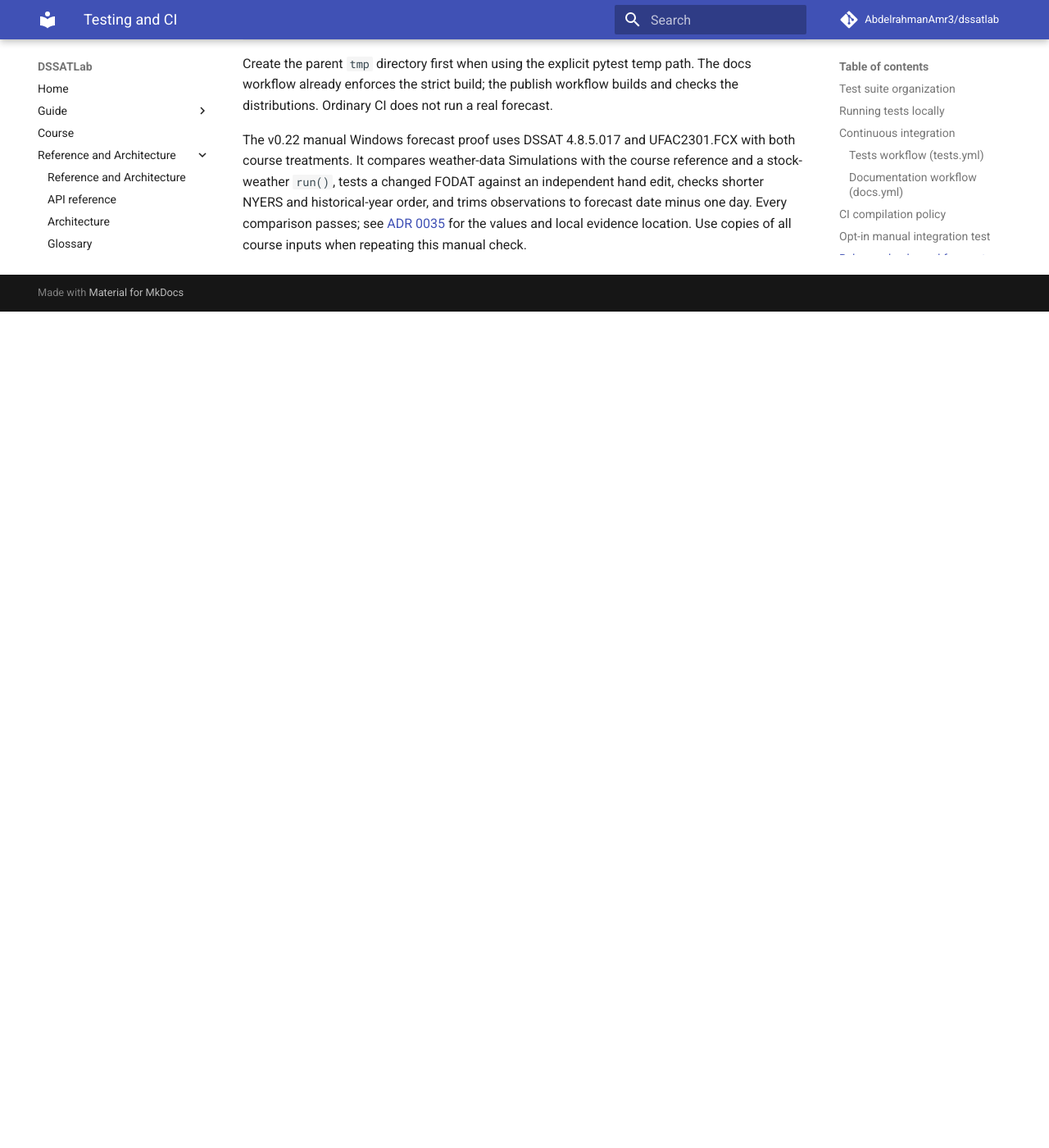
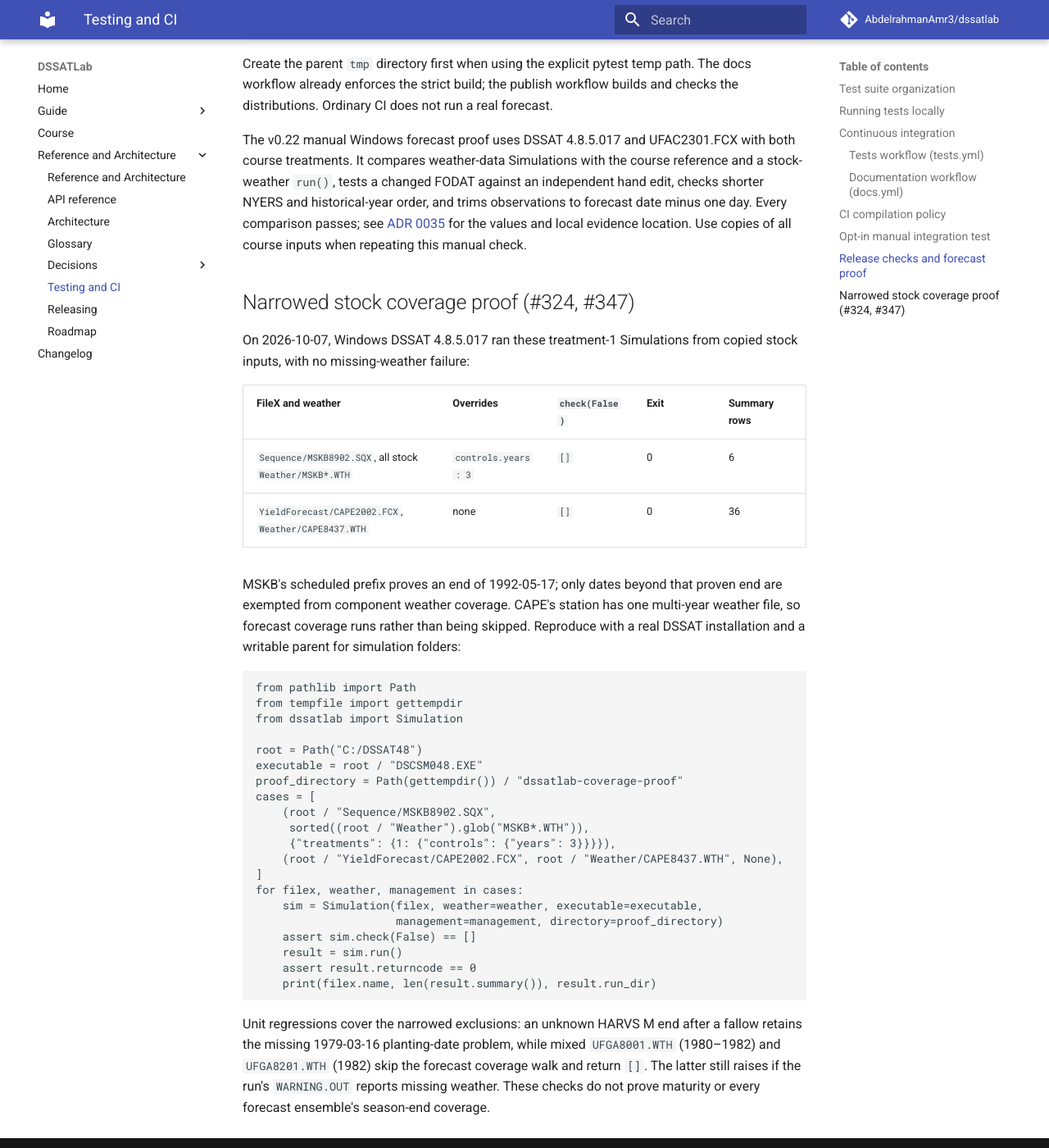
Before and after one commit to AbdelrahmanAmr3/dssatlab, an MkDocs documentation site: the page built from docs/reference/testing-ci.md, in a window 1280 px wide and 1400 px high, scrolled down 2862 px. Shown: the whole window at 82% size. Built offline with MkDocs 1.6.1 and Material for MkDocs 9.7.7, drawn with Linux system fonts in a browser that asks for light colours; comment, search, counter and statistics services are not loaded; before the commit the page ends 3242 px from its top, so only the background shows below that.

Commit message:
Narrow coverage checks to proven sequence ends and uniform forecast weather layouts
After two review rounds, the checks cover only the cases they handle provably:
an unknown shortened-sequence end keeps every component's checks, and a forecast
whose station mixes annual and multi-year files is left to the WARNING.OUT scan.

Co-Authored-By: Claude Opus 5.5 <noreply@anthropic.com>

````diff
--- a/docs/reference/testing-ci.md
+++ b/docs/reference/testing-ci.md
@@ -98,3 +98,49 @@ trims observations to forecast date minus one day. Every comparison passes;
 see [ADR 0035](../adr/0035-a-simulation-runs-a-forecast-from-a-copied-fcx.md#real-dssat-proof)
 for the values and local evidence location. Use copies of all course inputs
 when repeating this manual check.
+
+## Narrowed stock coverage proof (#324, #347)
+
+On 2026-10-07, Windows DSSAT 4.8.5.017 ran these treatment-1 Simulations
+from copied stock inputs, with no missing-weather failure:
+
+| FileX and weather | Overrides | `check(False)` | Exit | Summary rows |
+| --- | --- | --- | --- | --- |
+| `Sequence/MSKB8902.SQX`, all stock `Weather/MSKB*.WTH` | `controls.years: 3` | `[]` | 0 | 6 |
+| `YieldForecast/CAPE2002.FCX`, `Weather/CAPE8437.WTH` | none | `[]` | 0 | 36 |
+
+MSKB's scheduled prefix proves an end of 1992-05-17; only dates beyond that
+proven end are exempted from component weather coverage. CAPE's station has
+one multi-year weather file, so forecast coverage runs rather than being skipped.
+Reproduce with a real DSSAT installation and a writable parent for simulation
+folders:
+
+```python
+from pathlib import Path
+from tempfile import gettempdir
+from dssatlab import Simulation
+
+root = Path("C:/DSSAT48")
+executable = root / "DSCSM048.EXE"
+proof_directory = Path(gettempdir()) / "dssatlab-coverage-proof"
+cases = [
+    (root / "Sequence/MSKB8902.SQX",
+     sorted((root / "Weather").glob("MSKB*.WTH")),
+     {"treatments": {1: {"controls": {"years": 3}}}}),
+    (root / "YieldForecast/CAPE2002.FCX", root / "Weather/CAPE8437.WTH", None),
+]
+for filex, weather, management in cases:
+    sim = Simulation(filex, weather=weather, executable=executable,
+                     management=management, directory=proof_directory)
+    assert sim.check(False) == []
+    result = sim.run()
+    assert result.returncode == 0
+    print(filex.name, len(result.summary()), result.run_dir)
+```
+
+Unit regressions cover the narrowed exclusions: an unknown HARVS M end after
+a fallow retains the missing 1979-03-16 planting-date problem, while mixed
+`UFGA8001.WTH` (1980–1982) and `UFGA8201.WTH` (1982) skip the forecast coverage
+walk and return `[]`. The latter still raises if the run's `WARNING.OUT` reports
+missing weather. These checks do not prove maturity or every forecast ensemble's
+season-end coverage.
````
Also changed, not shown: CHANGELOG.md (+2 -2 lines), docs/adr/0035-a-simulation-runs-a-forecast-from-a-copied-fcx.md (+6 -2 lines), docs/guide/sequence.md (+10 -6 lines), docs/guide/simulation.md (+18 -8 lines), docs/reference/api.md (+7 -2 lines), 8 other files.
